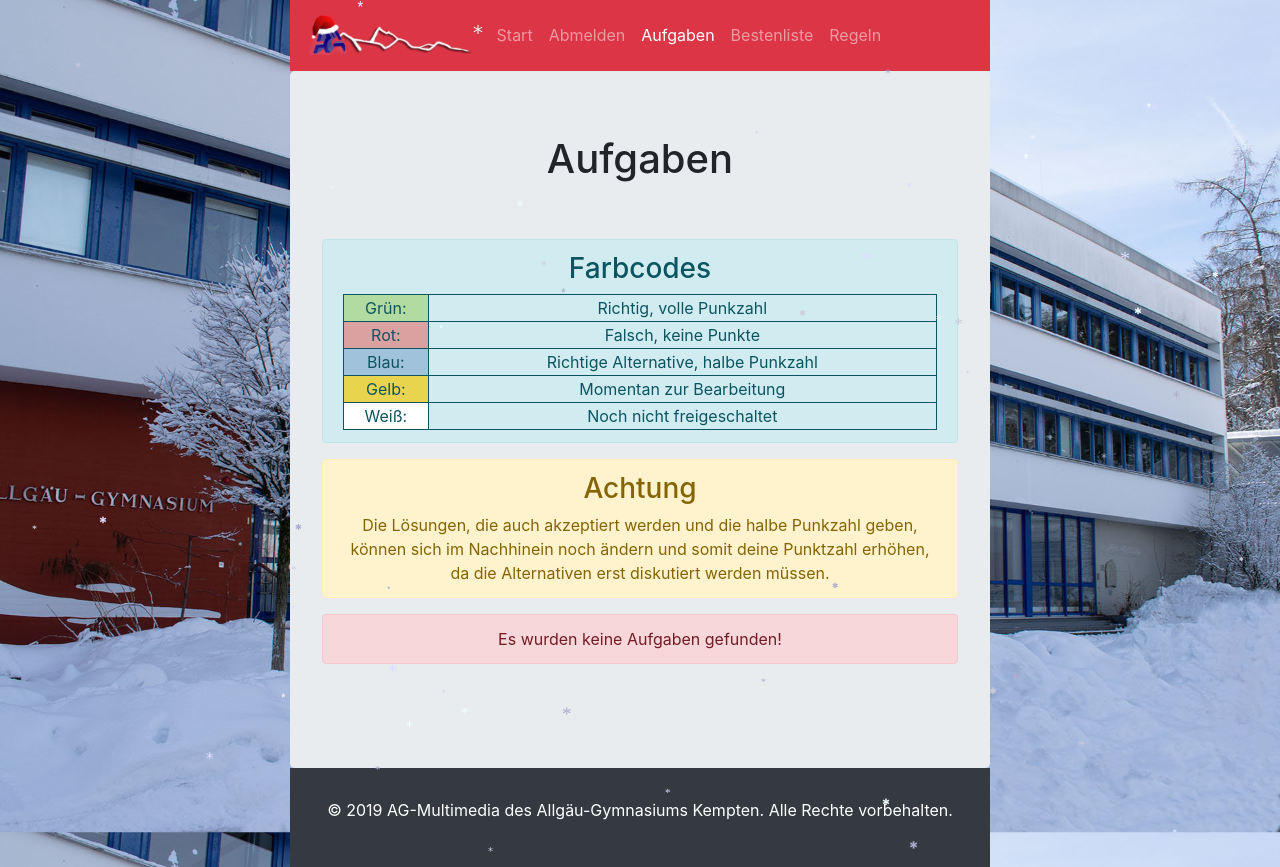
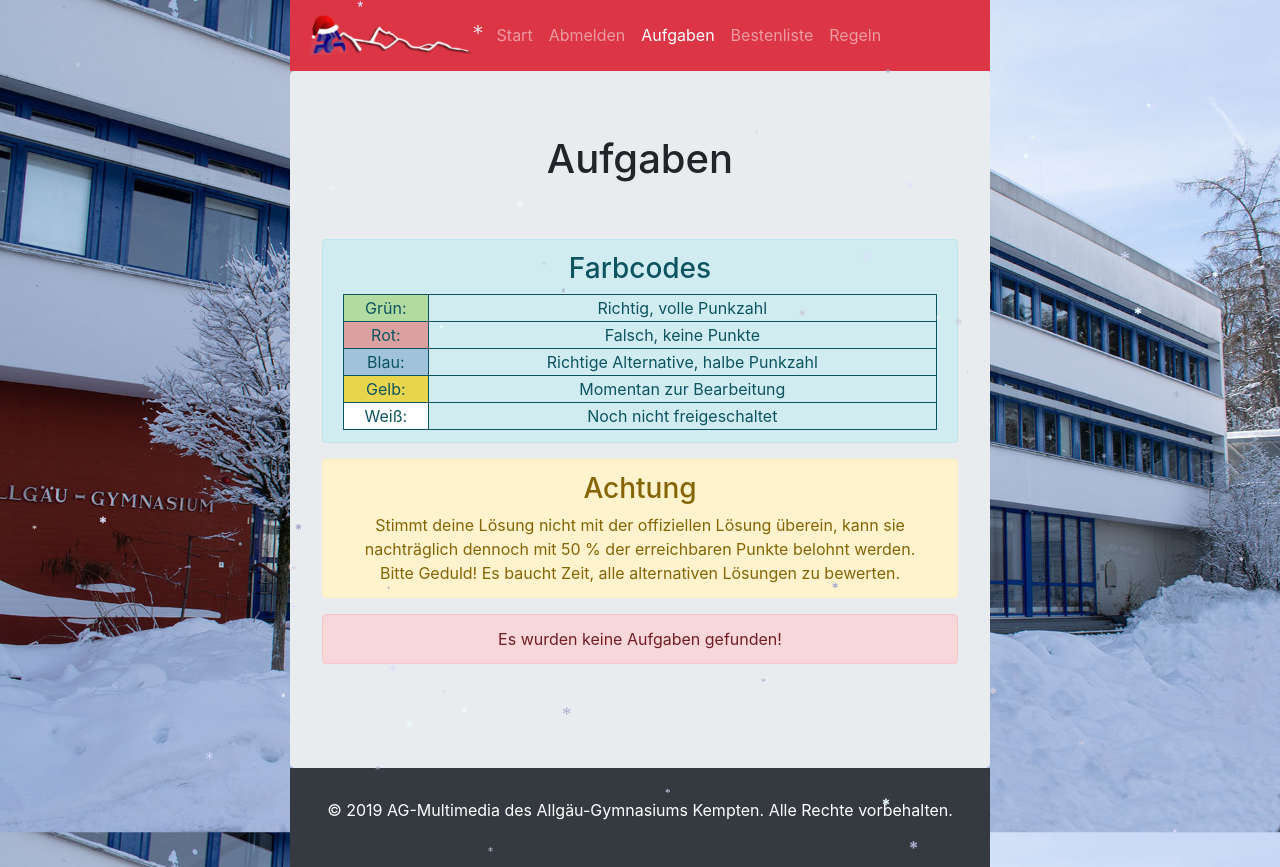
Before and after one commit to hrueger/Adventskalender, a PHP site: page /aufgaben.php in a window 1280 px wide. Shown: the part 21-888 px from the top of the page. Run offline with PHP 8.4, Linux system fonts and the light colour scheme; the visitor is signed in with stand-in values (Sample User, id 1); data that the repository does not hold is empty.

Commit message:
updated info message

```diff
--- a/aufgaben.php
+++ b/aufgaben.php
@@ -153,7 +153,7 @@ require_once("./include/login.inc.php");
 						<tr><td class='white'>Weiß:</td><td>Noch nicht freigeschaltet</td></tr>
 						</table>
 						");
-			alert("warning", "<h3>Achtung</h3>Die Lösungen, die auch akzeptiert werden und die halbe Punkzahl geben, können sich im Nachhinein noch ändern und somit deine Punktzahl erhöhen, da die Alternativen erst diskutiert werden müssen.");
+			alert("warning", "<h3>Achtung</h3>Stimmt deine Lösung nicht mit der offiziellen Lösung überein, kann sie nachträglich dennoch mit 50 % der erreichbaren Punkte belohnt werden.<br>Bitte Geduld! Es baucht Zeit, alle alternativen Lösungen zu bewerten.");
 			?>
 			<table class='overview'>
 				<tr>
```
